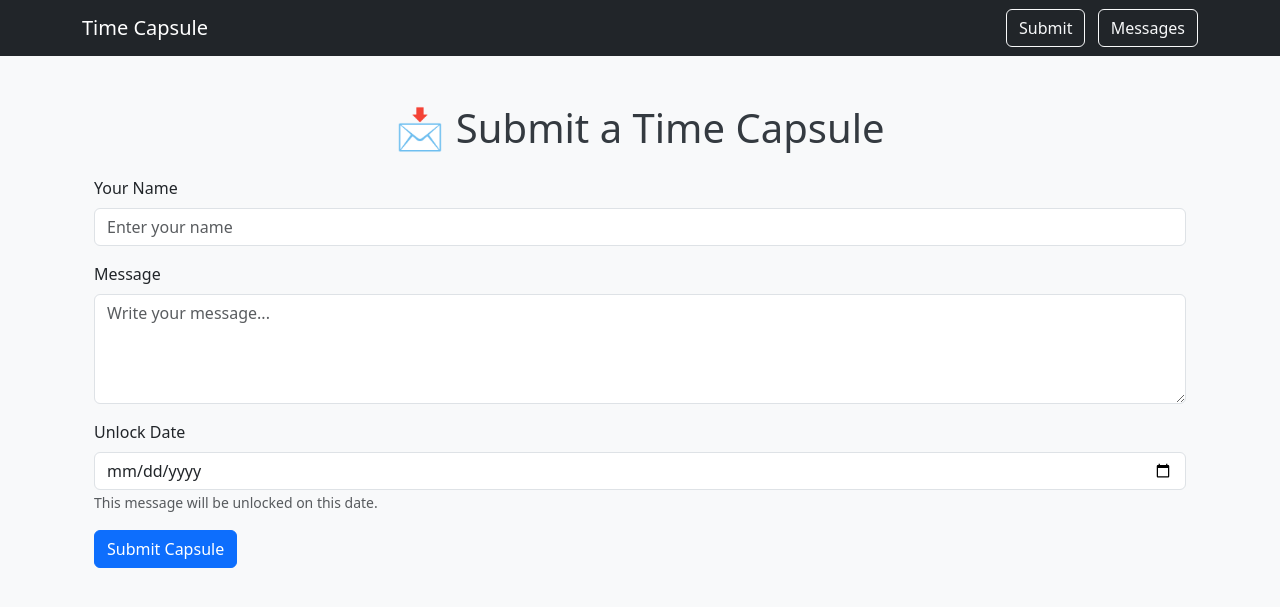
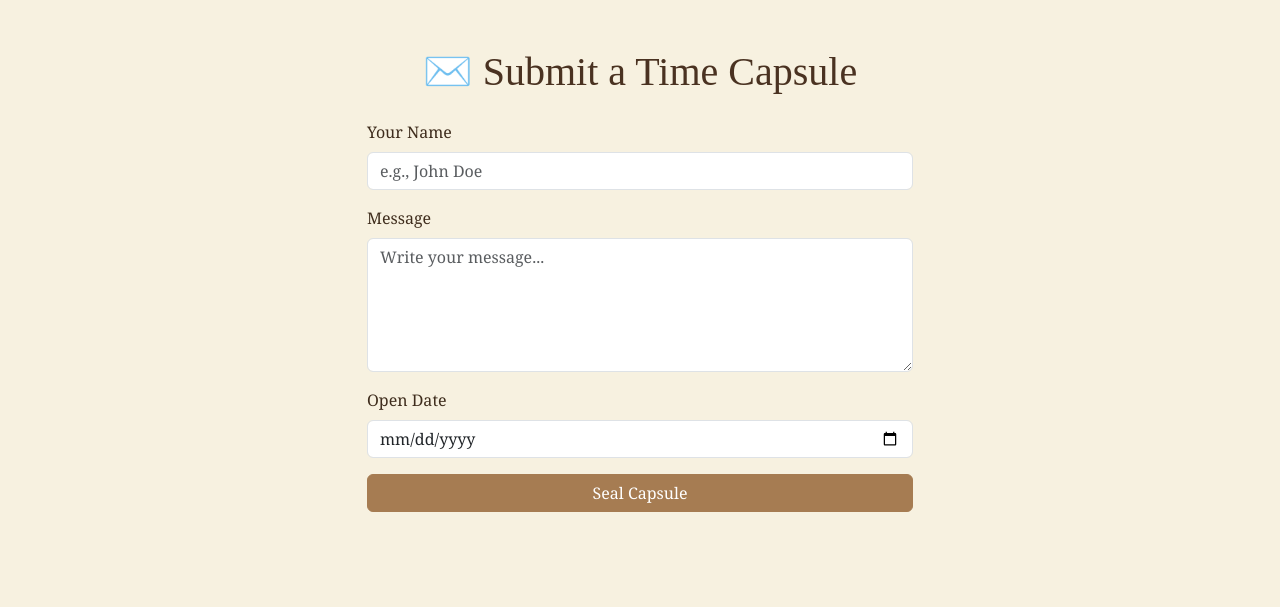
Before and after one commit to groligator/Hackathon, a Flask app: page /submit in a window 1280 px wide. Shown: the top 607 px of the page. Run offline with Flask 3, Linux system fonts and the light colour scheme.

Commit message:
antique but still time ragebait

```diff
--- a/templates/base.html
+++ b/templates/base.html
@@ -2,25 +2,78 @@
 <html lang="en">
 <head>
     <meta charset="UTF-8">
+    <meta name="viewport" content="width=device-width, initial-scale=1.0">
     <title>{% block title %}Time Capsule{% endblock %}</title>
-    <link href="https://cdn.jsdelivr.net/npm/bootstrap@5.3.1/dist/css/bootstrap.min.css" rel="stylesheet">
-    <link rel="stylesheet" href="{{ url_for('static', filename='style.css') }}">
+
+    <!-- Bootstrap CDN -->
+    <link href="https://cdn.jsdelivr.net/npm/bootstrap@5.3.0/dist/css/bootstrap.min.css" rel="stylesheet">
+
+    <!-- Antique / museum style CSS -->
+    <style>
+        body {
+            background-color: #f7f1e0; /* light parchment */
+            font-family: "Georgia", serif;
+            color: #3e2c1c; /* dark brown text */
+        }
+
+        h1, h2, h3, h4, h5 {
+            font-family: "Times New Roman", Times, serif;
+            color: #4a3221;
+        }
+
+        .card {
+            background-color: #fff4e6;
+            border: 1px solid #d1bfa7;
+            border-radius: 10px;
+            box-shadow: 3px 3px 10px rgba(0,0,0,0.1);
+        }
+
+        .card-title {
+            font-weight: bold;
+        }
+
+        .nav-tabs .nav-link.active {
+            background-color: #d9c4a6;
+            color: #3e2c1c;
+        }
+
+        .nav-tabs .nav-link {
+            color: #3e2c1c;
+        }
+
+        .btn-primary {
+            background-color: #a67c52;
+            border-color: #a67c52;
+        }
+
+        .btn-primary:hover {
+            background-color: #8c633f;
+            border-color: #8c633f;
+        }
+
+        textarea.form-control {
+            font-family: "Georgia", serif;
+        }
+
+        input.form-control, input[type="date"] {
+            font-family: "Georgia", serif;
+        }
+
+        .small {
+            font-size: 0.85rem;
+        }
+
+        .text-muted {
+            color: #6c4a32 !important;
+        }
+    </style>
 </head>
 <body>
-<nav class="navbar navbar-expand-lg navbar-dark bg-dark mb-4">
-    <div class="container">
-        <a class="navbar-brand" href="{{ url_for('index') }}">Time Capsule</a>
-        <div>
-            <a class="btn btn-outline-light me-2" href="{{ url_for('submit') }}">Submit</a>
-            <a class="btn btn-outline-light" href="{{ url_for('messages') }}">Messages</a>
-        </div>
+    <div class="container my-5">
+        {% block content %}{% endblock %}
     </div>
-</nav>
 
-<div class="container">
-    {% block content %}{% endblock %}
-</div>
-
-<script src="https://cdn.jsdelivr.net/npm/bootstrap@5.3.1/dist/js/bootstrap.bundle.min.js"></script>
+    <!-- Bootstrap JS -->
+    <script src="https://cdn.jsdelivr.net/npm/bootstrap@5.3.0/dist/js/bootstrap.bundle.min.js"></script>
 </body>
 </html>
--- a/templates/messages.html
+++ b/templates/messages.html
@@ -68,7 +68,7 @@
 <!-- JS: Convert UTC ISO timestamps to local time -->
 <script>
   function formatLocalDateTime(utcString) {
-    const date = new Date(utcString); // JS parses ISO string in UTC correctly
+    const date = new Date(utcString); // JS parses ISO string as UTC
     return date.toLocaleString(undefined, {
       year: "numeric",
       month: "long",
--- a/templates/submit.html
+++ b/templates/submit.html
@@ -1,24 +1,29 @@
 {% extends "base.html" %}
-{% block title %}Submit Message - Time Capsule{% endblock %}
+{% block title %}Submit a Time Capsule{% endblock %}
 
 {% block content %}
-<div class="container mt-5">
-    <h1 class="text-center mb-4">📩 Submit a Time Capsule</h1>
-    <form method="POST" action="{{ url_for('submit') }}">
+<h1 class="text-center mb-4">✉️ Submit a Time Capsule</h1>
+
+<div class="row justify-content-center">
+    <div class="col-md-6">
+        <form method="POST">
             <div class="mb-3">
                 <label for="username" class="form-label">Your Name</label>
-            <input type="text" class="form-control" id="username" name="username" placeholder="Enter your name" required>
+                <input type="text" class="form-control" id="username" name="username" placeholder="e.g., John Doe" required>
             </div>
+
             <div class="mb-3">
                 <label for="content" class="form-label">Message</label>
-            <textarea class="form-control" id="content" name="content" rows="4" placeholder="Write your message..." required></textarea>
+                <textarea class="form-control" id="content" name="content" rows="5" placeholder="Write your message..." required></textarea>
             </div>
+
             <div class="mb-3">
-            <label for="open_date" class="form-label">Unlock Date</label>
+                <label for="open_date" class="form-label">Open Date</label>
                 <input type="date" class="form-control" id="open_date" name="open_date" required>
-            <small class="form-text text-muted">This message will be unlocked on this date.</small>
             </div>
-        <button type="submit" class="btn btn-primary">Submit Capsule</button>
+
+            <button type="submit" class="btn btn-primary w-100">Seal Capsule</button>
         </form>
     </div>
+</div>
 {% endblock %}
```
Also changed, not shown: instance/timecapsule.db. Lines whose indentation alone changed are shown as unchanged.
